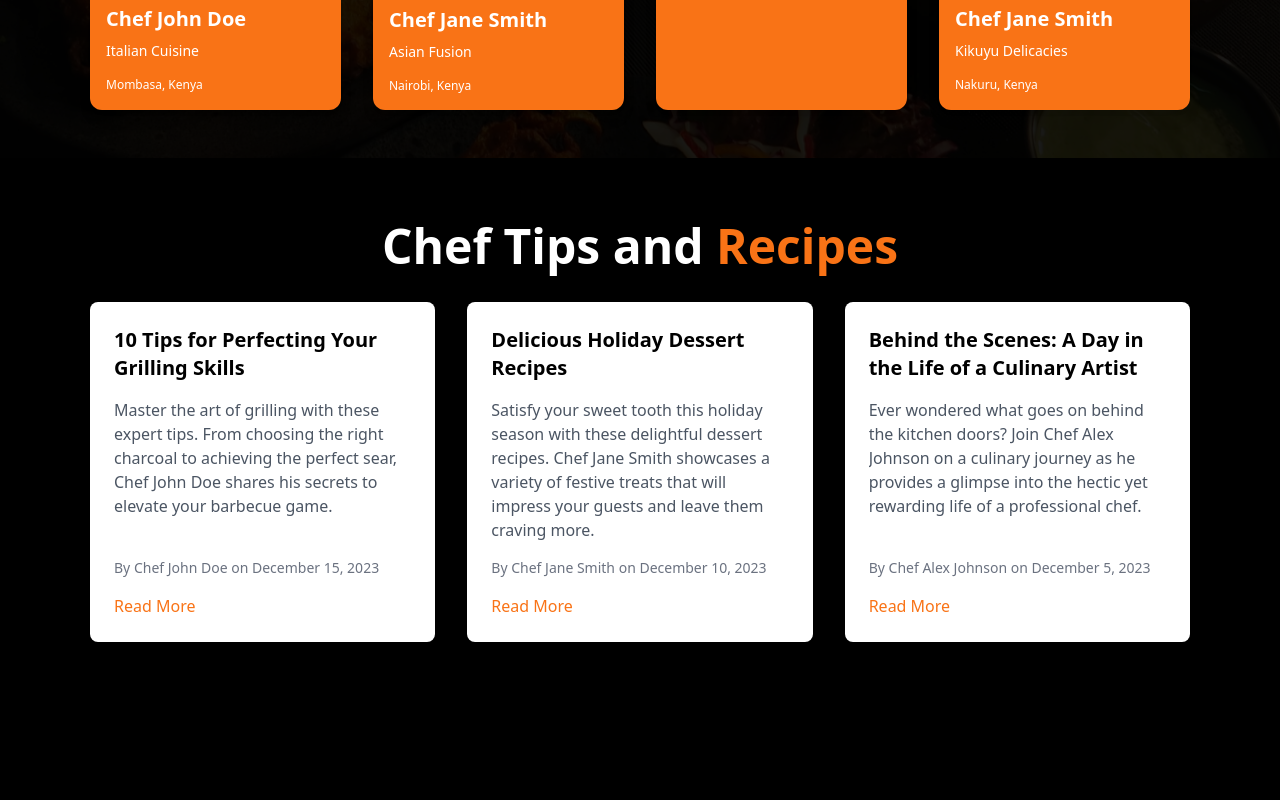
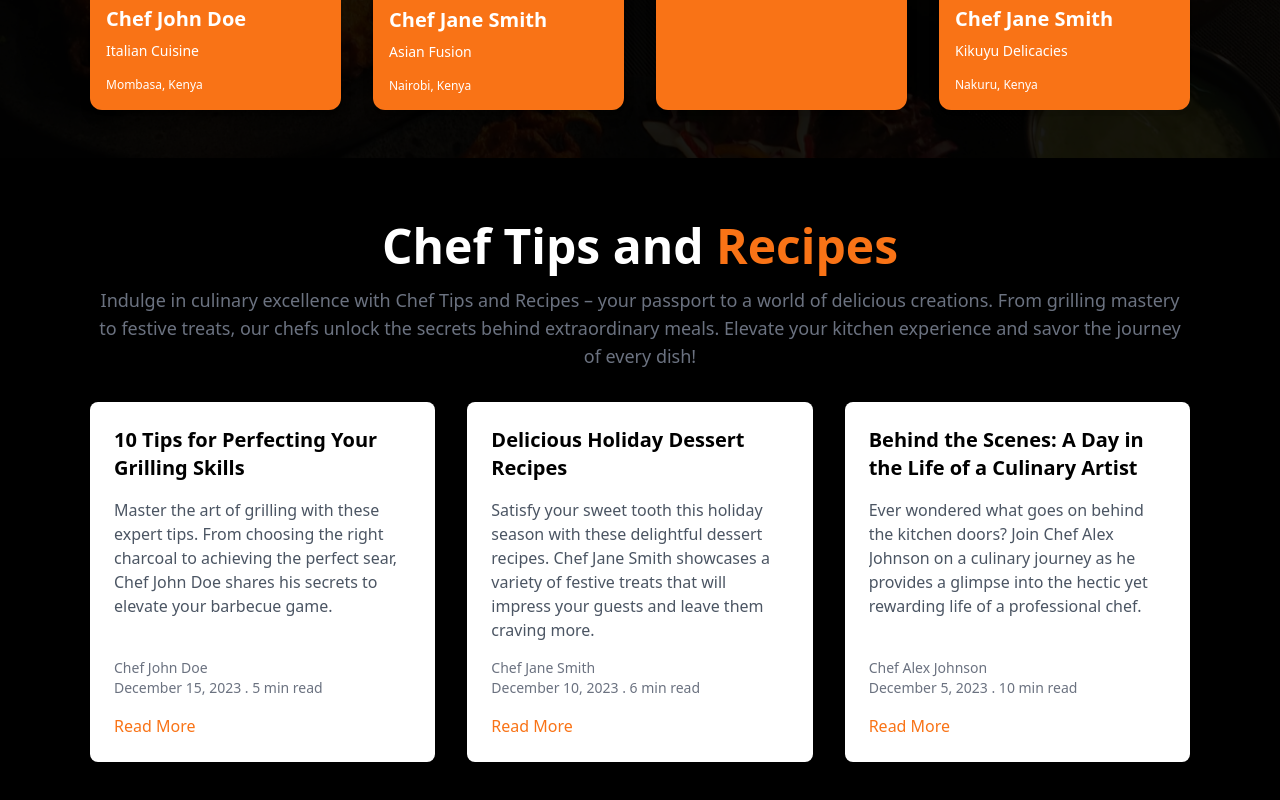
Before and after one commit to naomirono/Catering_app, a React (Vite) app in the folder client/: page / in a window 1280 px wide. Shown: the part 1971-2771 px from the top of the page. Before the commit the page ends 2677 px from the top, so only its background shows below. Built offline with nearby package versions, Linux system fonts and the light colour scheme.

Commit message:
Add a time to mockup data and a date and time paragraph to card

```diff
--- a/client/src/components/Layout/Blog/Blog.jsx
+++ b/client/src/components/Layout/Blog/Blog.jsx
@@ -9,26 +9,30 @@ const Blog = () => {
       content: 'Master the art of grilling with these expert tips. From choosing the right charcoal to achieving the perfect sear, Chef John Doe shares his secrets to elevate your barbecue game.',
       author: 'Chef John Doe',
       date: 'December 15, 2023',
+      time:'5 min',
     },
     {
       title: 'Delicious Holiday Dessert Recipes',
       content: 'Satisfy your sweet tooth this holiday season with these delightful dessert recipes. Chef Jane Smith showcases a variety of festive treats that will impress your guests and leave them craving more.',
       author: 'Chef Jane Smith',
       date: 'December 10, 2023',
+      time:'6 min',
     },
     {
       title: 'Behind the Scenes: A Day in the Life of a Culinary Artist',
       content: 'Ever wondered what goes on behind the kitchen doors? Join Chef Alex Johnson on a culinary journey as he provides a glimpse into the hectic yet rewarding life of a professional chef.',
       author: 'Chef Alex Johnson',
       date: 'December 5, 2023',
+      time:'10 min',
     },
   ];
 
   return (
     <section className="py-16">
       <div className="container mx-auto max-w-[1100px]">
-        <div className='text-center mb-8'>
-          <h2 className="text-5xl font-bold text-white">Chef Tips and <span className='text-orange-500'>Recipes</span></h2>
+      <div className='text-center mb-8'>
+          <h2 className="text-5xl font-bold text-white mb-4">Chef Tips and <span className='text-orange-500'>Recipes</span></h2>
+          <p className="text-lg text-gray-500 mb-6">Indulge in culinary excellence with Chef Tips and Recipes – your passport to a world of delicious creations. From grilling mastery to festive treats, our chefs unlock the secrets behind extraordinary meals. Elevate your kitchen experience and savor the journey of every dish!</p>
         </div>
 
         <div className="grid grid-cols-1 md:grid-cols-2 lg:grid-cols-3 gap-8">
@@ -38,7 +42,8 @@ const Blog = () => {
               <div className="flex-grow overflow-hidden">
                 <p className="text-gray-600">{post.content}</p>
               </div>
-              <p className="text-sm text-gray-500 mt-4">{`By ${post.author} on ${post.date}`}</p>
+              <p className="text-sm text-gray-500 mt-4">{post.author}</p>
+              <p className="text-sm text-gray-500">{`${post.date} . ${post.time} read`}</p>
               <div className="mt-4">
                 <a
                   href="#"
```
